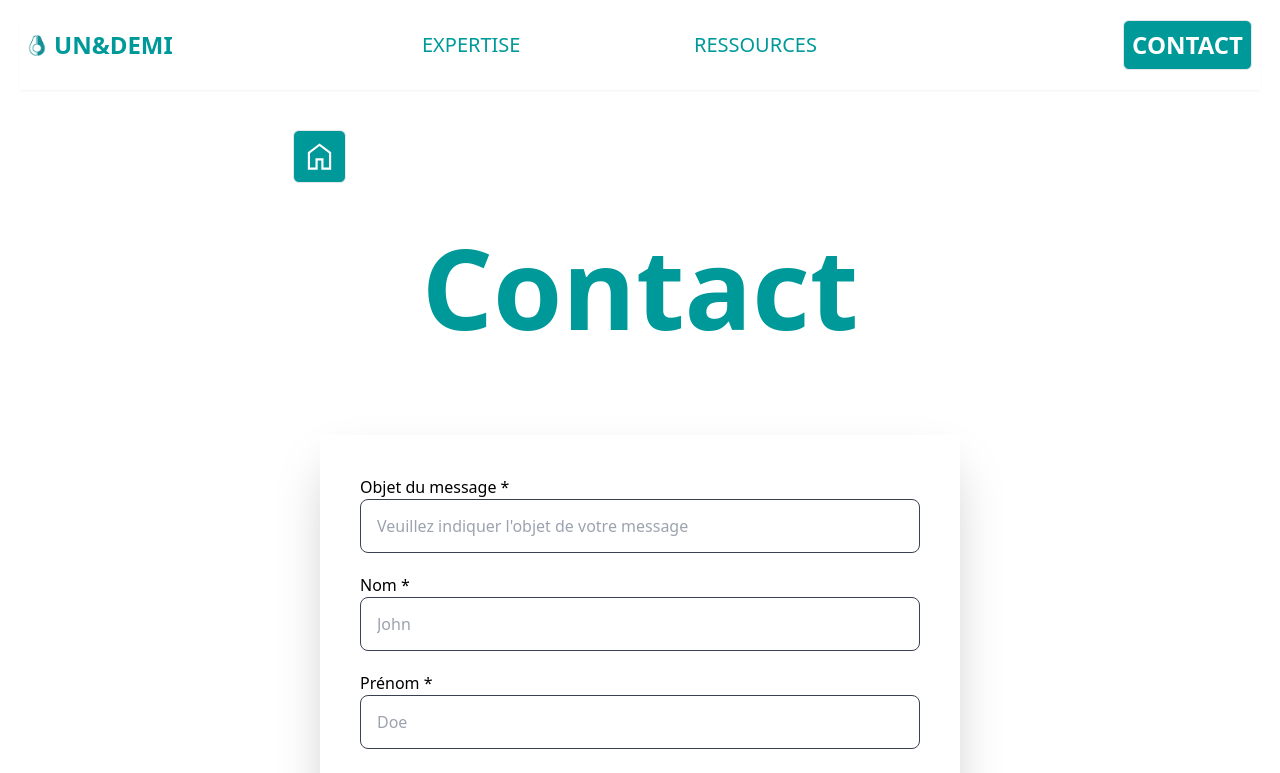
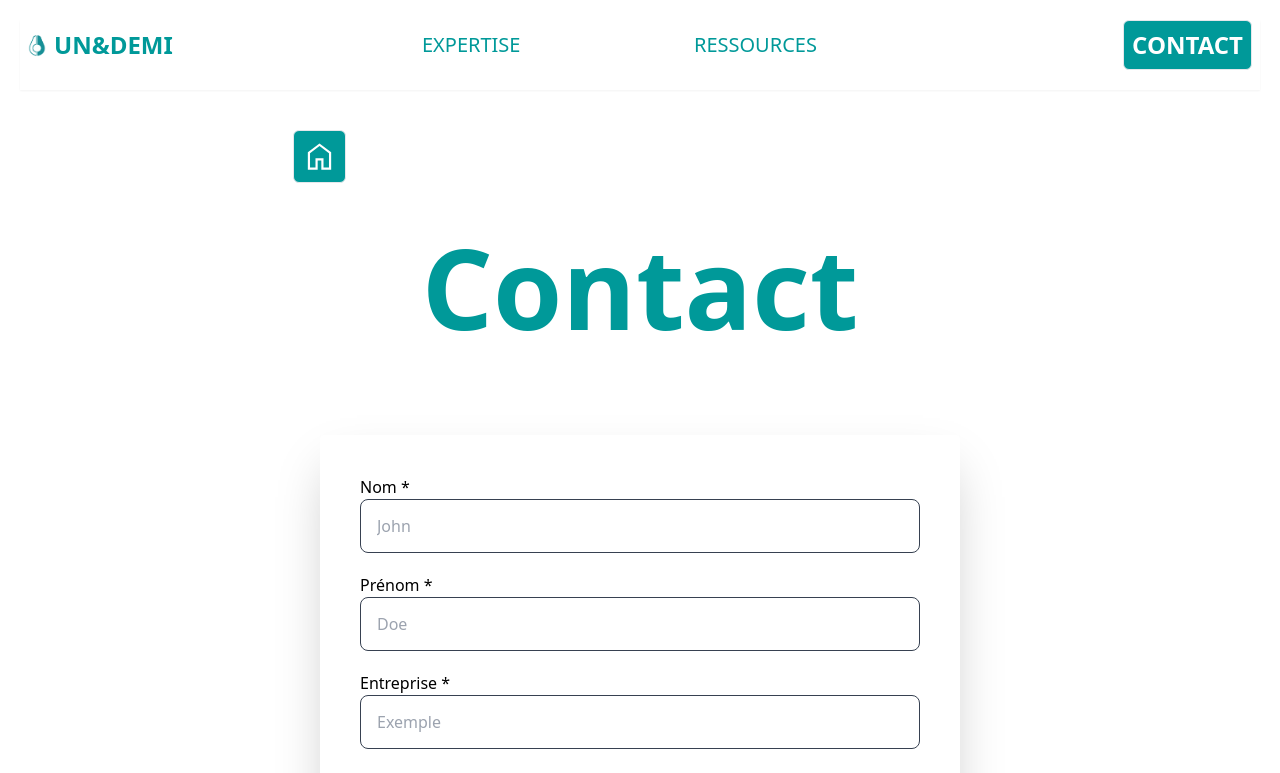
Before and after one commit to clementramos/veron, a Next.js app: page /contact in a window 1280 px wide. Shown: the top 773 px of the page. Built offline with nearby package versions, Linux system fonts and the light colour scheme.

Commit message:
changed contact form

```diff
--- a/src/pages/api/contact-form.js
+++ b/src/pages/api/contact-form.js
@@ -33,8 +33,6 @@ async function sendEmails(req, res) {
     const template = await getPubFile("/email-templates/template.html");
     const custHtml = await getPubFile("/email-templates/customer.html");
     const adminHtml = await getPubFile("/email-templates/admin.html");
-    const custTxt = await getPubFile("/email-templates/customer.txt");
-    const adminTxt = await getPubFile("/email-templates/admin.txt");
 
     // Format our recipient email address
     const recipEmail = `${req.body.name} <${req.body.email}>`;
@@ -42,14 +40,6 @@ async function sendEmails(req, res) {
     // Format our customer-bound email from received form data
     let sendHtml = template.replace("%BODY%", custHtml)
         .replace("%ID%", req.body.id)
-
-    let sendTxt = custTxt
-        .replace("%NAME%", req.body.name)
-        .replace("%EMAIL%", req.body.email)
-        .replace("%DATE%", req.body.date)
-        .replace("%HOUR%", req.body.hour)
-        .replace("%COUVERTS%", req.body.couverts)
-        .replace("%ALLERGIES%", req.body.radioGroup);
 
     // Send our customer-bound email
     let info = await transporter.sendMail({
@@ -70,16 +60,7 @@ async function sendEmails(req, res) {
     .replace("%EMAIL%", req.body.email)
     .replace("%ID%", req.body.id)
     .replace("%ENTREPRISE%", req.body.entreprise)
-    .replace("%OBJECT%", req.body.object)
     .replace("%MESSAGE%", req.body.message);
-
-    sendTxt = adminTxt
-        .replace("%NAME%", req.body.name)
-        .replace("%EMAIL%", req.body.email)
-        .replace("%ID%", req.body.date)
-        .replace("%ENTREPRISE%", req.body.hour)
-        .replace("%OBJECT%", req.body.couverts)
-        .replace("%MESSAGE%", req.body.radioGroup);
 
     info = await transporter.sendMail({
         from: recipEmail,
--- a/src/pages/contact.js
+++ b/src/pages/contact.js
@@ -21,12 +21,6 @@ export default function Contact() {
 
   // Our Yup Schema for this form
   const ContactSchema = yup.object().shape({
-    object: yup
-      .string()
-      .label("Object du message")
-      .required(errMess.req)
-      .min(3)
-      .max(55),
     name: yup.string().label("Nom").required(errMess.req).min(3).max(20),
     id: yup.string().label("Prénom").required(errMess.req).min(3).max(20),
     email: yup
@@ -124,22 +118,6 @@ export default function Contact() {
               {!isSubmitted ? (
                 <>
                   <form onSubmit={handleSubmit((data) => submitForm(data))}>
-                    <label
-                      htmlFor="object"
-                      className="text-left block text-base font-medium text-black"
-                    >
-                      Objet du message *
-                    </label>
-                    <p className="text-red-500 italic">
-                      {errors.object?.message}
-                    </p>
-                    <input
-                      type="text"
-                      placeholder="Veuillez indiquer l'objet de votre message"
-                      isInvalid={errors.object}
-                      {...register("object")}
-                      className="focus:outline-none focus:ring focus:border-none focus:ring-yellow-ecf py-3.5 px-4 border rounded-lg border-gray-700 flex items-center w-full mb-5"
-                    />
                     <div className="">
                       <label
                         htmlFor="name"
```
Also changed, not shown: public/email-templates/admin.txt (deleted), public/email-templates/customer.txt (deleted).
